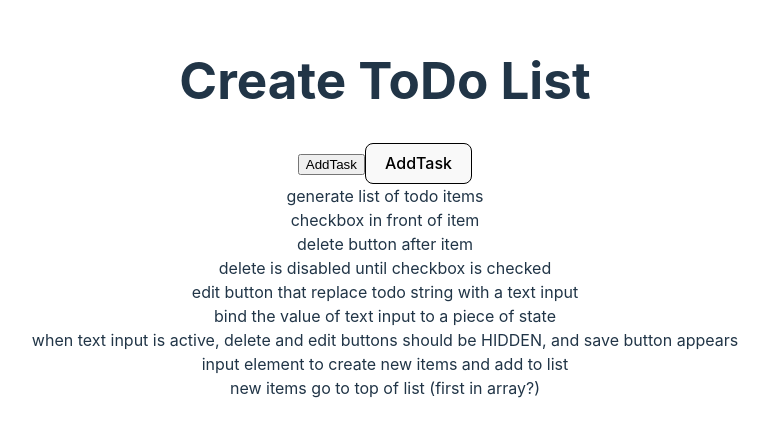
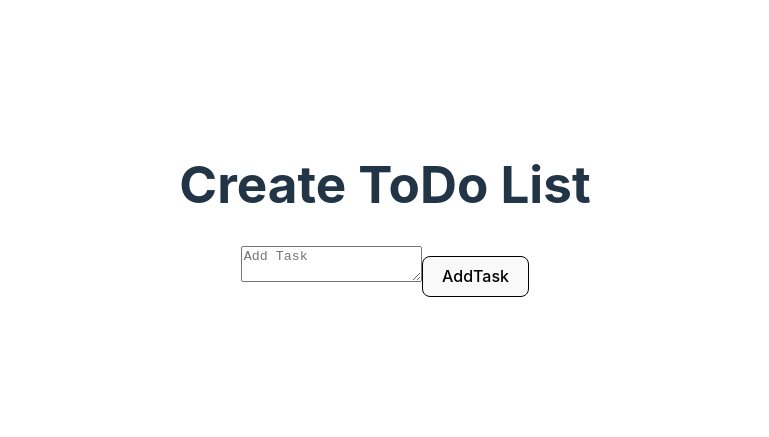
Before and after one commit to Yoojinjo/TodoList, a React (Vite) app: page / in a window 1280 px wide. Shown: the part 191-628 px from the top of the page, without its empty margins (255-1024 px from the left). Built offline with nearby package versions, Linux system fonts and the light colour scheme.

Commit message:
text in the textarea will add to list onClick of addtask button

```diff
--- a/src/AddTask.jsx
+++ b/src/AddTask.jsx
@@ -1,8 +1,29 @@
+import React, { useState } from "react";
 import Button from "./Button";
+import TextField from "./TextField";
 
-function AddTask() {
-	const name = "AddTask";
-	return <Button name={name} />;
+function AddTask({ addTask }) {
+	const [task, setTask] = useState("");
+
+	const handleInput = (e) => {
+		setTask(e.target.value); //add task
+	};
+	const handleAddTask = () => {
+		console.log("added task", task);
+		addTask({ text: task });
+		setTask(""); //clear input after add
+	};
+
+	return (
+		<>
+			<TextField
+				placeholder={"Add Task"}
+				value={task}
+				onChange={handleInput}
+			/>
+			<Button buttonName={"AddTask"} onClick={handleAddTask} />
+		</>
+	);
 }
 
 export default AddTask;
--- a/src/App.jsx
+++ b/src/App.jsx
@@ -3,35 +3,23 @@ import { useReducer } from "react";
 import "./App.css";
 
 import AddTask from "./AddTask";
+import List from "./List";
 
 function App() {
-	const [count, setCount] = useState(0);
+	const [tasks, setTasks] = useState([]);
+
+	const addTask = (task) => {
+		setTasks([task, ...tasks]);
+	};
 
 	return (
 		<>
 			<h1>Create ToDo List</h1>
-			<AddTask />
-			<div>
-				{" "}
-				generate list of todo items
-				<div>checkbox in front of item</div>
-				<div>
-					delete button after item
-					<div>delete is disabled until checkbox is checked</div>
-				</div>
-				<div>
-					edit button that replace todo string with a text input
-					<div>bind the value of text input to a piece of state</div>
-					<div>
-						when text input is active, delete and edit buttons
-						should be HIDDEN, and save button appears
-					</div>
-				</div>
-				<div>
-					input element to create new items and add to list
-					<div>new items go to top of list (first in array?)</div>
-				</div>
+
+			<div className="Tasks">
+				<List tasks={tasks} />
 			</div>
+			<AddTask addTask={addTask} />
 		</>
 	);
 }
--- a/src/Button.jsx
+++ b/src/Button.jsx
@@ -1,16 +1,7 @@
 import "./App.css";
 
-const handleClick = () => {
-	alert("button clicked placeholder");
-};
-
-function Button({ name }) {
-	return (
-		<div>
-			<input type="button" value={name} onClick={handleClick} />
-			<button onClick={handleClick}>{name}</button>
-		</div>
-	);
+function Button({ buttonName, onClick }) {
+	return <button onClick={onClick}>{buttonName}</button>;
 }
 
 export default Button;
--- /dev/null
+++ b/src/List.jsx
@@ -0,0 +1,10 @@
+function List({ tasks }) {
+	return (
+		<div>
+			{tasks.map((task, index) => (
+				<p key={index}>{task.text}</p>
+			))}
+		</div>
+	);
+}
+export default List;
--- a/src/TextField.jsx
+++ b/src/TextField.jsx
@@ -1,5 +1,7 @@
-function TextField (){
-    return ()
+function TextField({ placeholder, value, onChange }) {
+	return (
+		<textarea placeholder={placeholder} value={value} onChange={onChange} />
+	);
 }
 
-export default TextField
+export default TextField;
```
